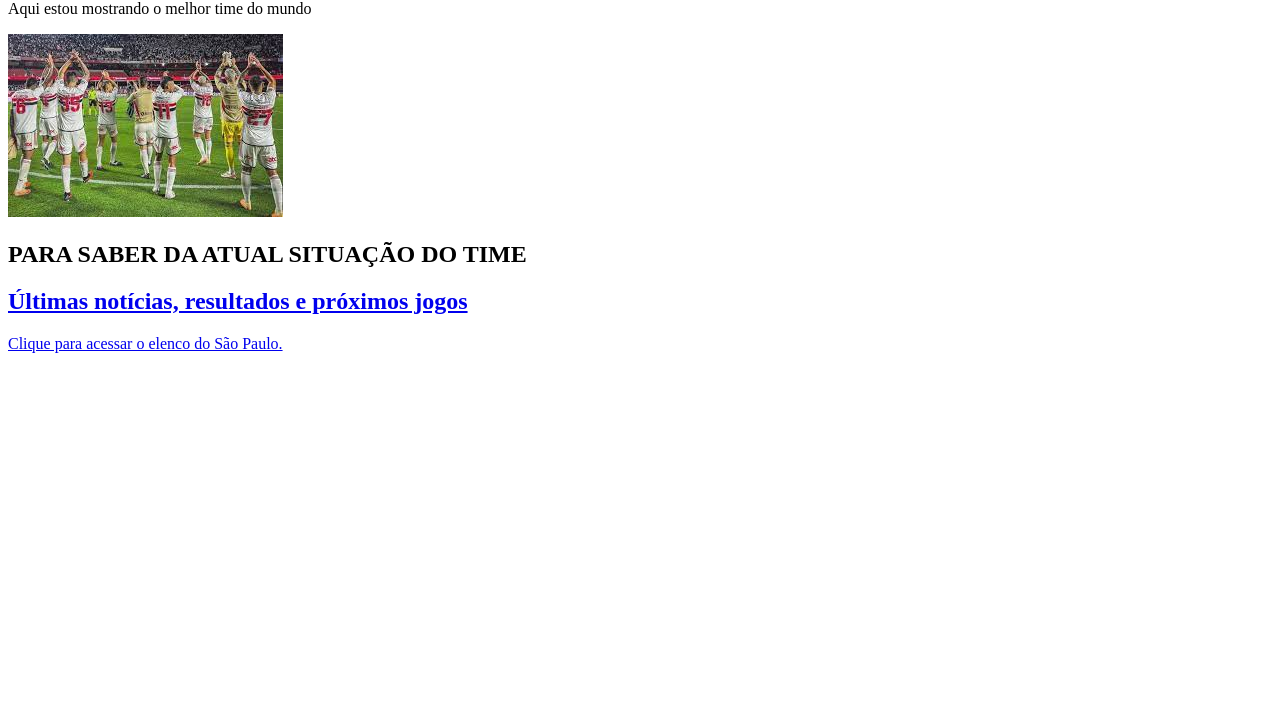
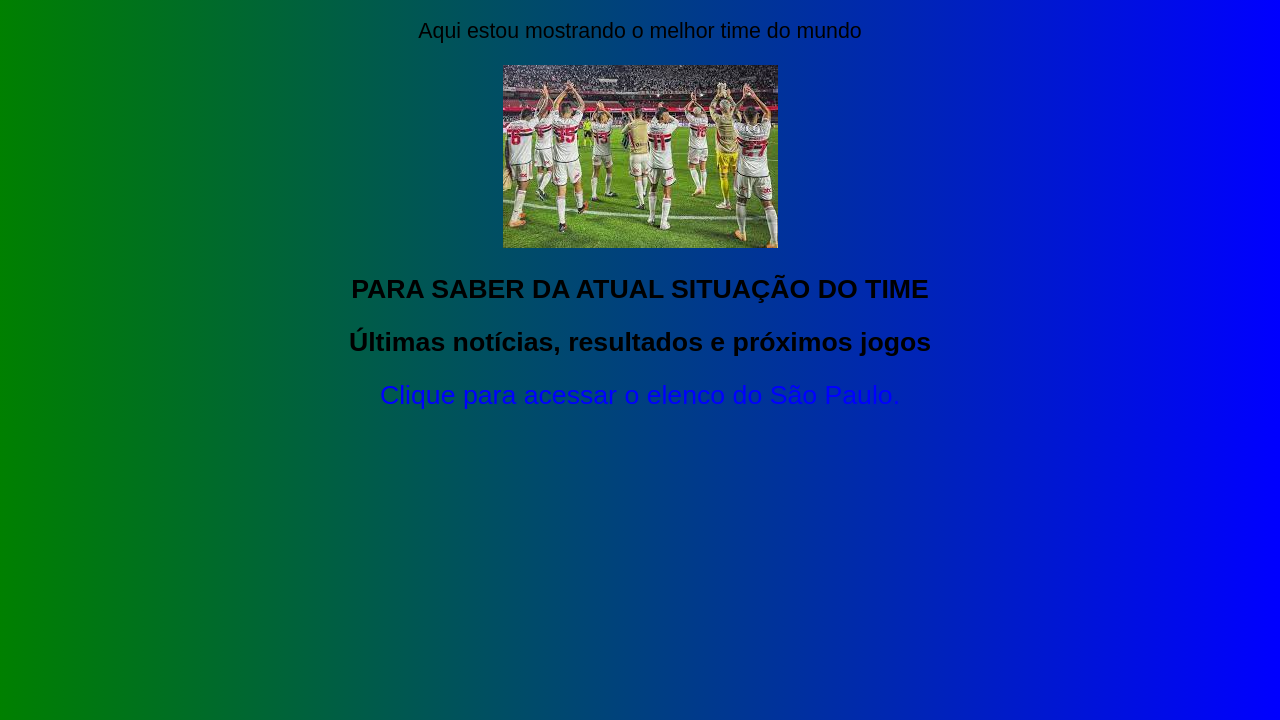
Before and after one commit to toninfurautero/site2024, a plain HTML site: page index.html in a window 1280 px wide. Shown: the part 80-800 px from the top of the page. Drawn offline with Linux system fonts and the light colour scheme.

Commit message:
index.html

```diff
--- a/index.html
+++ b/index.html
@@ -3,8 +3,10 @@
 <head>
     <meta charset="UTF-8">
     <meta name="viewport" content="width=device-width, initial-scale=1.0">
-    <link rel="shortcut icon" href="ICONE.ico" type="Aula-03/ICONE"
+    <!--<link rel="shortcut icon" href="ICONE.ico" type="Aula-03/ICONE"> -->
     <title></title>
+    <link rel="stylesheet" type ="text/css" href="style.css">
+
 </head>
 <body>
     <h1> São Paulo Futebol Clube</h1>
```
